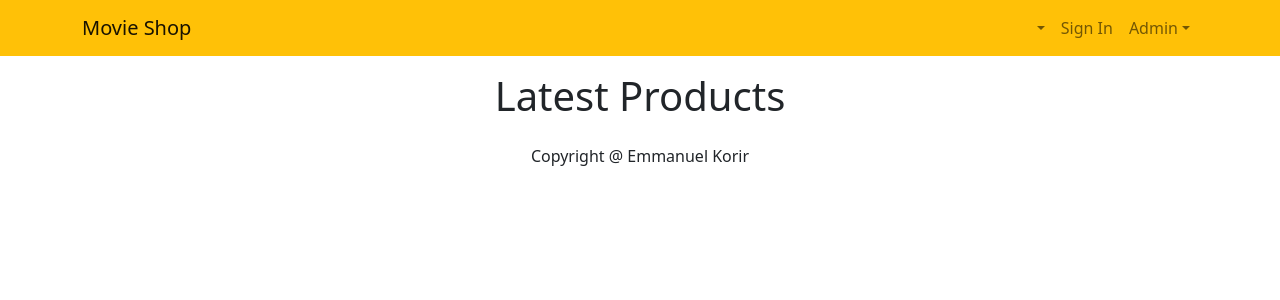
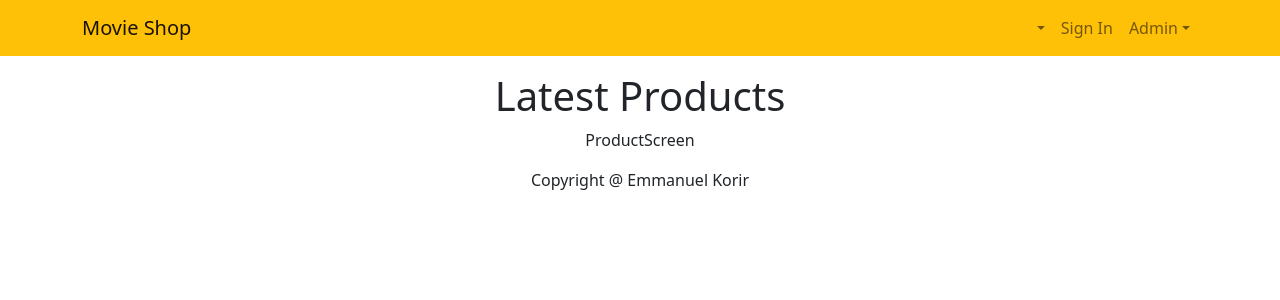
Before and after one commit to emmanuelkorir/movie-shop, a React (Create React App) app: page / in a window 1280 px wide. Shown: the top 300 px of the page. Built offline with nearby package versions, Linux system fonts and the light colour scheme.

Commit message:
add ProductScreen

```diff
--- a/src/App.js
+++ b/src/App.js
@@ -3,6 +3,7 @@ import 'bootstrap/dist/css/bootstrap.min.css';
 import { Container } from 'react-bootstrap';
 import Header from './components/Header';
 import HomeScreen from './pages/HomeScreen';
+import ProductScreen from './pages/ProductScreen';
 import Footer from './components/Footer';
 
 function App() {
@@ -11,6 +12,7 @@ function App() {
       <Header />
       <Container>
         <HomeScreen />
+        <ProductScreen />
       </Container>
       <Footer />
     </div>
--- /dev/null
+++ b/src/pages/ProductScreen.jsx
@@ -0,0 +1,17 @@
+import React, { useEffect, useState } from 'react';
+import {
+  Button,
+  Col,
+  Row,
+  Image,
+  ListGroup,
+  ListGroupItem,
+  Card,
+  Form,
+} from 'react-bootstrap';
+
+function ProductScreen() {
+  return <div>ProductScreen</div>;
+}
+
+export default ProductScreen;
```
